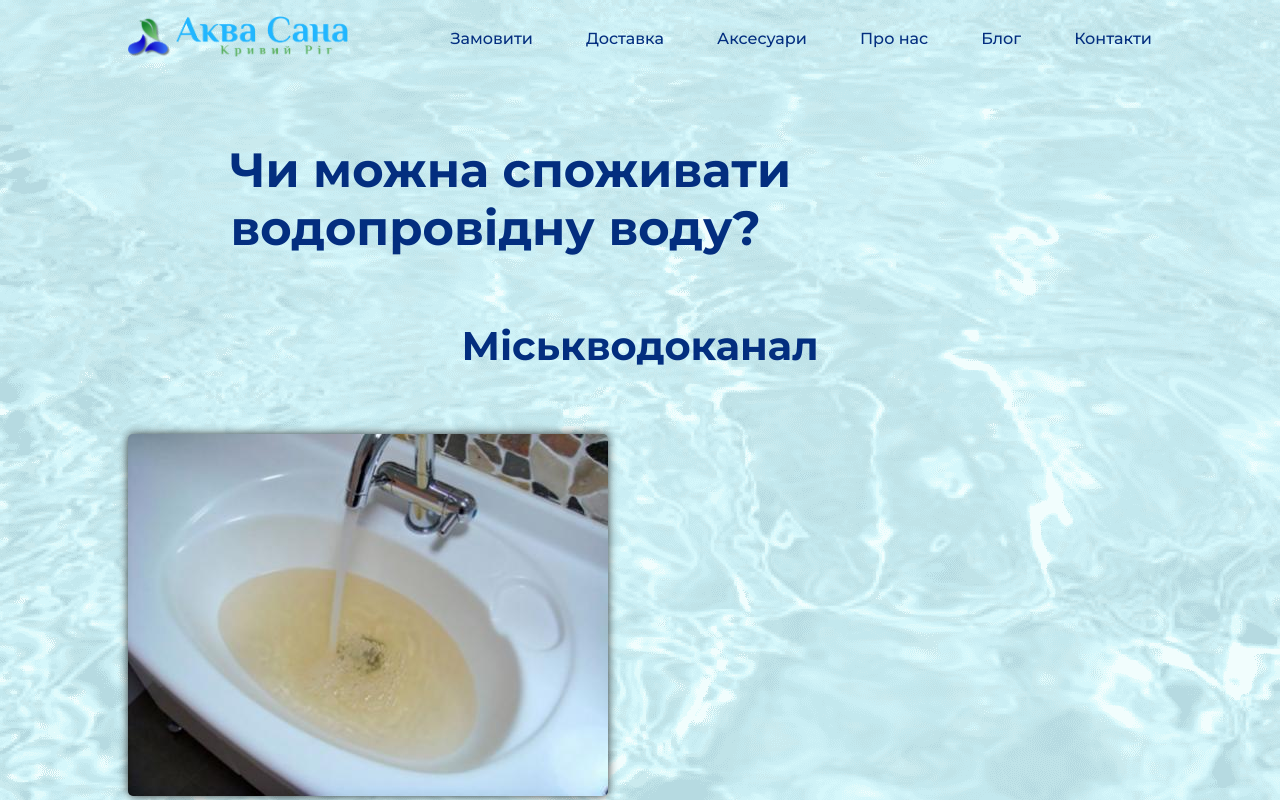
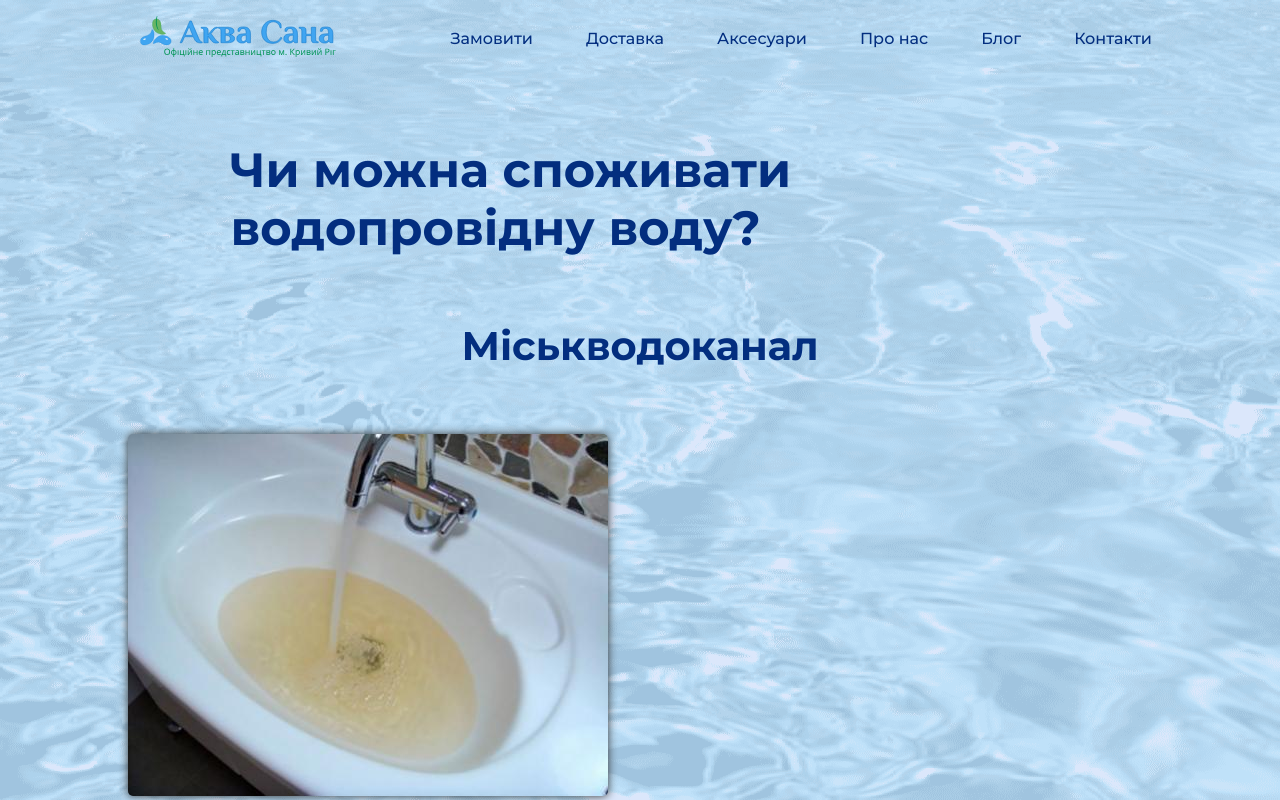
Before and after one commit to maskovlad/akvasana-next, a Next.js app: page /vodoprovidna-voda in a window 1280 px wide. Shown: the top 800 px of the page. Built offline with nearby package versions, Linux system fonts and the light colour scheme.

Commit message:
Sergey wishes

```diff
--- a/components/05-About/About.tsx
+++ b/components/05-About/About.tsx
@@ -71,7 +71,7 @@ const About = () => {
           line-height: 1.4rem;
           color: var(--color-blue);
           font-weight: 500;
-        `}>Аква Сана — чиста питна вода. Мембранна технологія очищення, без застосування хімічних реагентів. Устаткування провідних американських компаній. Процес очищення повністю автоматизований, що виключає людський фактор. Постійний контроль і регулярні лабораторні дослідження гарантують 100% якість. Очищена від всіх шкідливих домішок, солей жорсткості, бактерій і вірусів. Процес насичення озоном — дезінфікує, збагачує киснем і надає нашій воді свіжий і неповторний смак гірського струмка. Придатна для пиття без кип’ятіння і додаткової обробки.</p>
+        `}>Аква Сана — очищена питна вода. Ми є <strong>офіційним представником</strong> компанії у Кривому Розі.<br /><strong>Мембранна технологія очищення</strong>, без застосування хімічних реагентів. Устаткування провідних американських компаній. Процес очищення повністю автоматизований, що виключає людський фактор. Постійний контроль і регулярні лабораторні дослідження гарантують 100% якість. Очищена від всіх шкідливих домішок, солей жорсткості, бактерій і вірусів. <strong>Процес насичення озоном</strong> — дезінфікує, збагачує киснем і надає нашій воді свіжий і неповторний смак гірського струмка.<u>Придатна для пиття без кип’ятіння і додаткової обробки.</u></p>
       </div>
     </section>
   )
--- a/components/09-Contacts/Contacts.tsx
+++ b/components/09-Contacts/Contacts.tsx
@@ -52,6 +52,7 @@ const Contacts = () => {
           text-align: center;
           padding: 1rem 0;
         `}>
+          <b>Офіційне представництво Аква Сана м. Кривий Ріг</b><br /><br />
           <b><a href="tel:+380680085009">📞{" "}068-008-5-009</a></b><br />
           <b><a href="tel:+380504580838">📞{" "}050-458-08-38</a></b><br /><br />
           <b><a title="Пошта Аква Сана Кривий Ріг" href="mailto:akvasana@ukr.net">📨{" "}akvasana@ukr.net</a></b><br /><br />
--- a/public/assets/index.js
+++ b/public/assets/index.js
@@ -1,4 +1,4 @@
-export { default as logo } from "./logo.png";
+export { default as logo } from "./logo2.svg";
 export { default as telegramIcon } from "./telegram.svg"
 export { default as phoneIcon } from "./phone.svg";
 export { default as drinkGirl } from "./drink_girl500x565-min.png";
--- a/styles/globals.css
+++ b/styles/globals.css
@@ -15,10 +15,10 @@
   --pics-shadow: drop-shadow(2px 2px 4px white);
   --block-shadow: drop-shadow(2px 2px 6px var(--color-blue));
   --green-gradient: linear-gradient(to bottom,
-        rgb(80 229 50) 0%,
-        rgb(56 220 27) 50%,
-        rgb(63 220 39) 51%,
-        rgb(35 173 19) 100%);
+      rgb(80 229 50) 0%,
+      rgb(56 220 27) 50%,
+      rgb(63 220 39) 51%,
+      rgb(35 173 19) 100%);
 }
 
 * {
@@ -47,10 +47,10 @@ body {
 }
 
 body {
+  background: url(/assets/texture-min.png), #0005ef22;
   background-attachment: fixed;
   background-repeat: no-repeat;
   background-size: cover;
-  background-image: url(/assets/texture-min.png);
 }
 
 h1 {
@@ -70,6 +70,10 @@ h2 {
 
 nav ul li {
   font-weight: 500;
+}
+
+u {
+  text-decoration: underline;
 }
 
 a {
```
Also changed, not shown: public/assets/logo2.svg (added).
